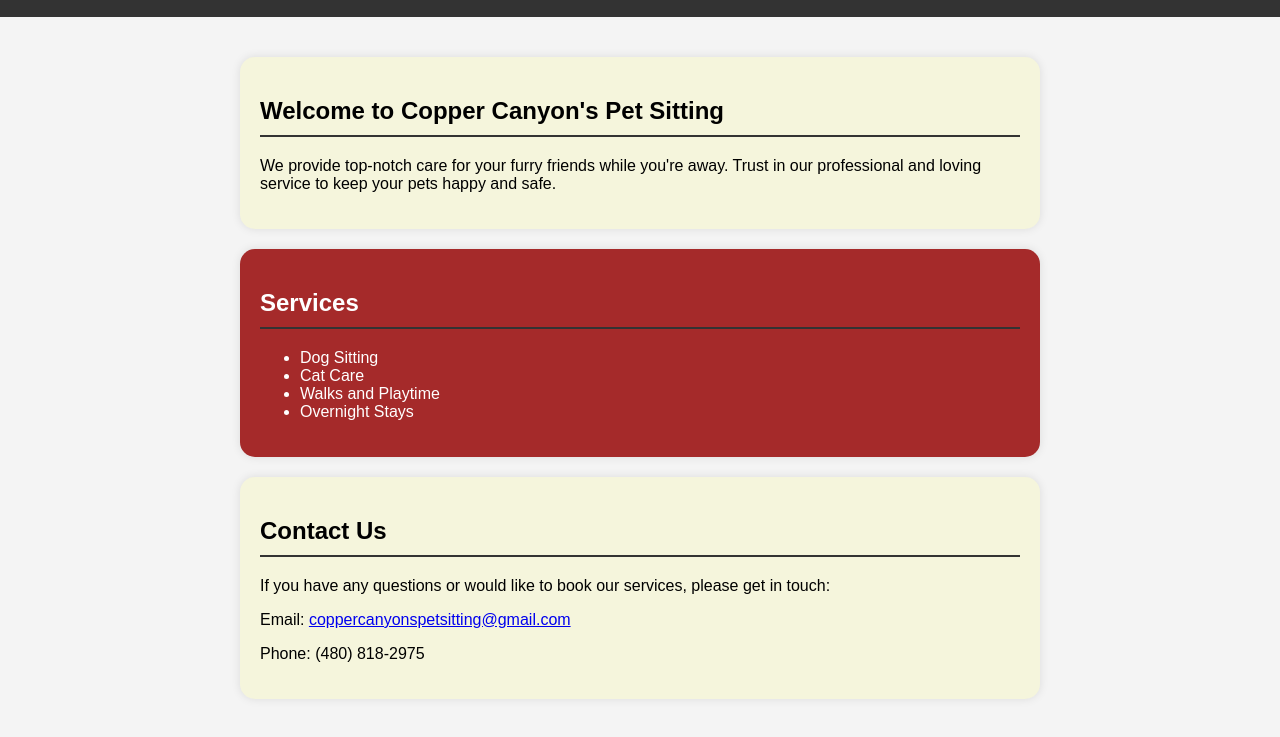
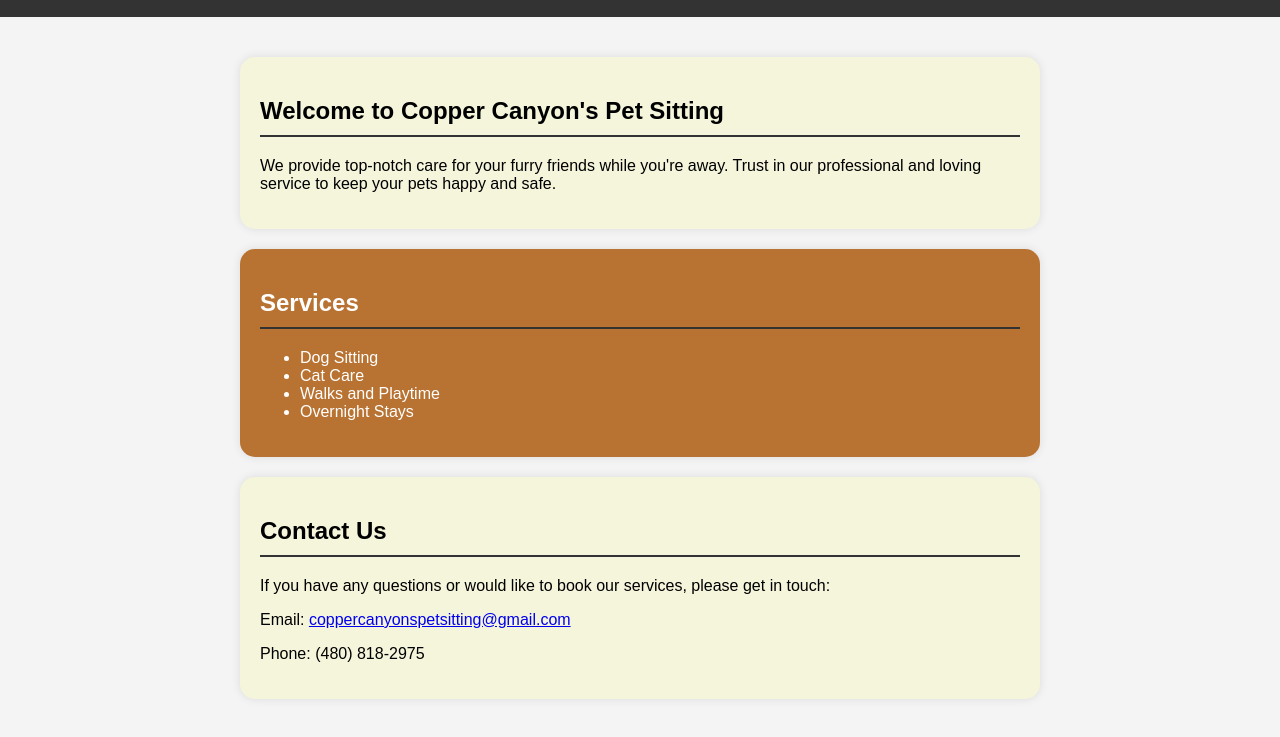
Before and after one commit to coppercanyonspetsitting/website, a plain HTML site: page index.html in a window 1280 px wide. Shown: the part 95-832 px from the top of the page. Drawn offline with Linux system fonts and the light colour scheme.

Commit message:
Update index.html

```diff
--- a/index.html
+++ b/index.html
@@ -35,7 +35,7 @@
         }
 
         .section:nth-child(even) {
-            background-color: brown;
+            background-color: #b87333;
             color: #fff;
         }
 
```
